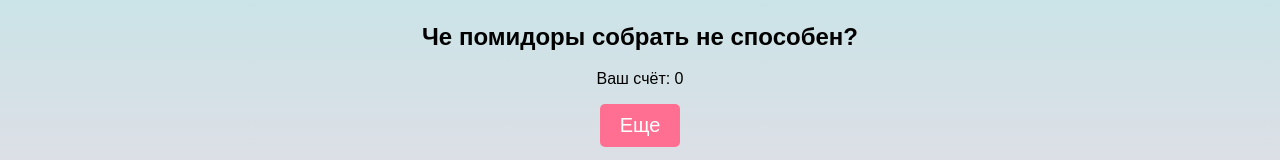
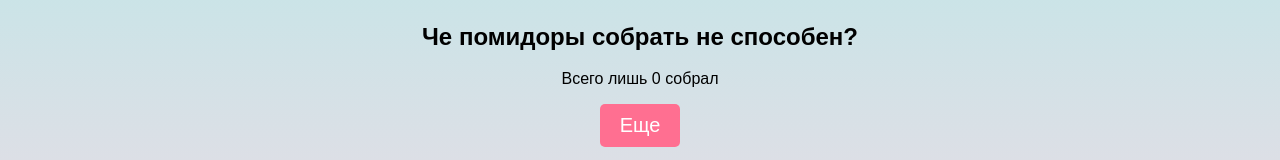
Before and after one commit to Jeyrakh/snake-game, a plain HTML site: page index.html in a window 1280 px wide. Both pictures are taken after a click on the button "веранда". Shown: the part 325-485 px from the top of the page. Drawn offline with Linux system fonts and the light colour scheme.

Commit message:
Update index.html

```diff
--- a/index.html
+++ b/index.html
@@ -14,7 +14,7 @@
   <canvas id="gameCanvas" width="400" height="400"></canvas>
   <div class="game-over" id="game-over">
     <h2 id="game-over-message">Че помидоры собрать не способен?</h2>
-    <p>Ваш счёт: <span id="final-score">0</span></p>
+    <p>Всего лишь <span id="final-score">0</span> собрал</p>
     <button id="restart-game">Еще</button>
   </div>
   <script src="script.js"></script>
```
